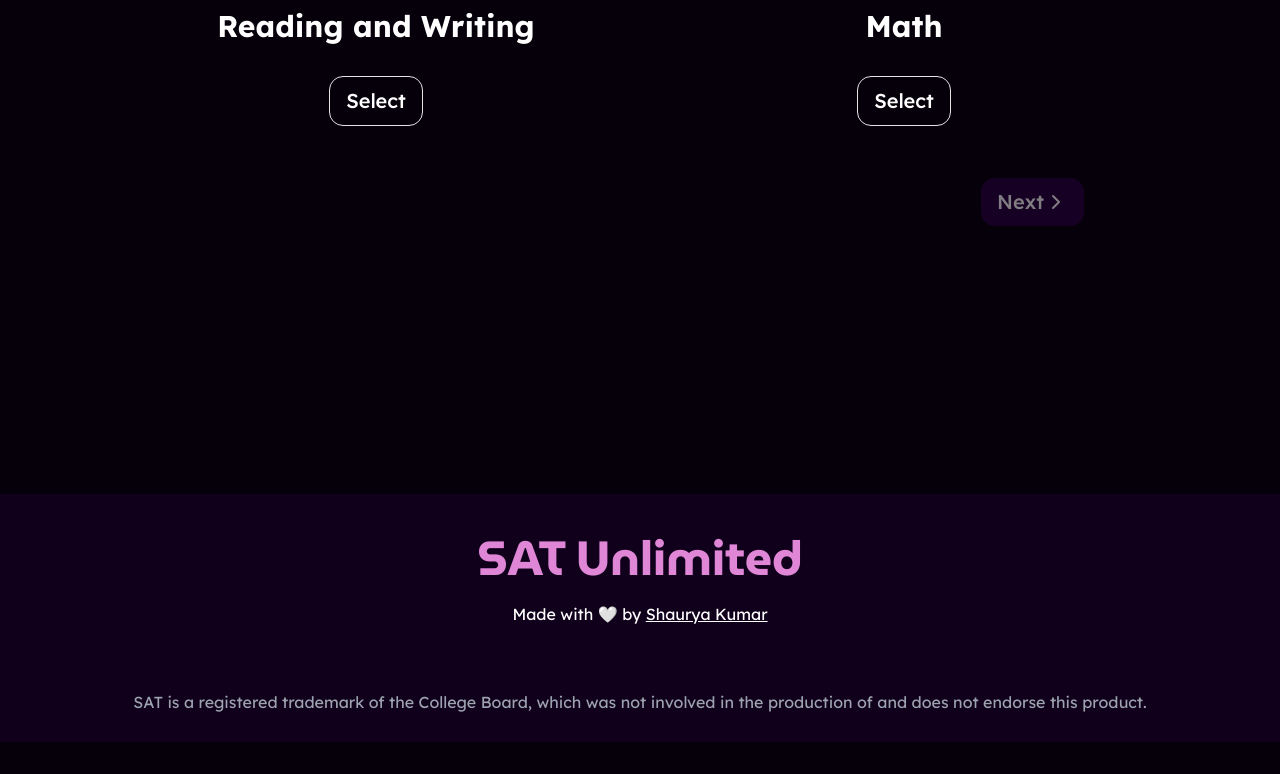
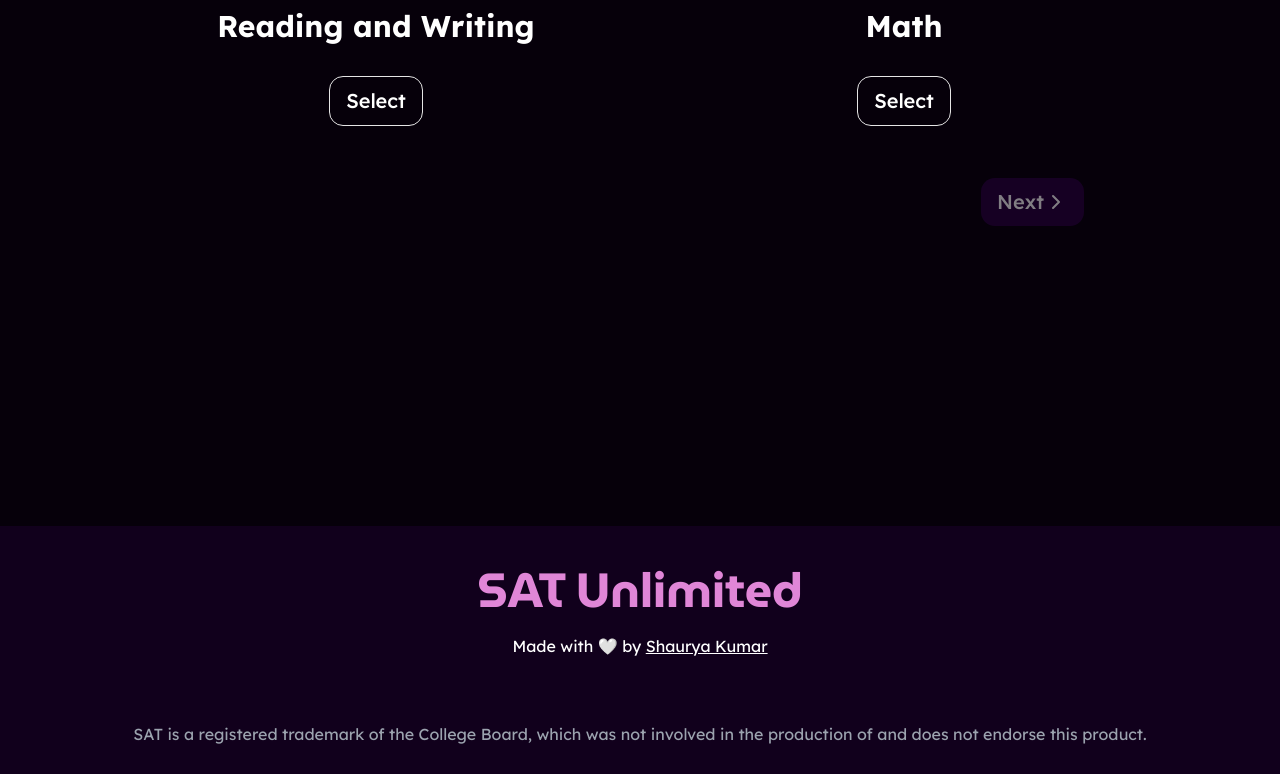
Before and after one commit to kshau/sat-unlimited, a Next.js app: page / in a window 1280 px wide. Shown: the part 388-1162 px from the top of the page. Before the commit the page ends 1130 px from the top, so only its background shows below. Built offline with nearby package versions, Linux system fonts and the light colour scheme.

Commit message:
mapping errors fixed

```diff
--- a/src/app/play/page.jsx
+++ b/src/app/play/page.jsx
@@ -193,7 +193,7 @@
 
                         <div className="flex flex-col mt-5 gap-y-4">
                             {question.answerChoices.map((answerChoice, index) => (
-                                <Button variant="outline" size="h-adapt" className={`w-full py-4 ${
+                                <Button key={index} variant="outline" size="h-adapt" className={`w-full py-4 ${
                                     (() => {
                                         if (question.correctAnswerIndex == index && userAnswer != null) {
                                             return "bg-[#4BB268]";
--- a/src/app/results/page.jsx
+++ b/src/app/results/page.jsx
@@ -69,7 +69,7 @@
                 <div className="w-[50rem] m-20">
                     <Accordion type="multiple" collapsible className="w-full">
                         {answeredQuestions.map((answeredQuestion, index) => (
-                            <div className="flex flex-row">
+                            <div className="flex flex-row" key={index}>
                                 <AccordionItem value={`question-${index + 1}`} className="w-full">
                                     <AccordionTrigger className="text-left">
                                         <span className="text-3xl font-bold mr-5">
@@ -85,7 +85,7 @@
                                         </span>
                                         <div className="flex flex-col gap-y-2 mt-5">
                                             {answeredQuestion.answerChoices.map((answerChoice, index) => (
-                                                <Button variant="outline" size="h-adapt" className={`w-full py-4 ${
+                                                <Button key={index} variant="outline" size="h-adapt" className={`w-full py-4 ${
                                                     (() => {
                                                         if (answeredQuestion.correctAnswerIndex == index) {
                                                             return "bg-[#4BB268]";
--- a/src/components/Footer.jsx
+++ b/src/components/Footer.jsx
@@ -5,7 +5,7 @@
 export function Footer() {
 
     return (
-        <footer className="w-screen bg-[#11001c] flex flex-col items-center pb-7 mt-64">
+        <footer className="w-screen bg-[#11001c] flex flex-col items-center pb-7 mt-72">
             <span className="logo-font text-[#E086D7] font-bold text-5xl mt-10">SAT Unlimited</span>
             <div className="mt-5">
                 <span>Made with 🤍 by </span>
```
